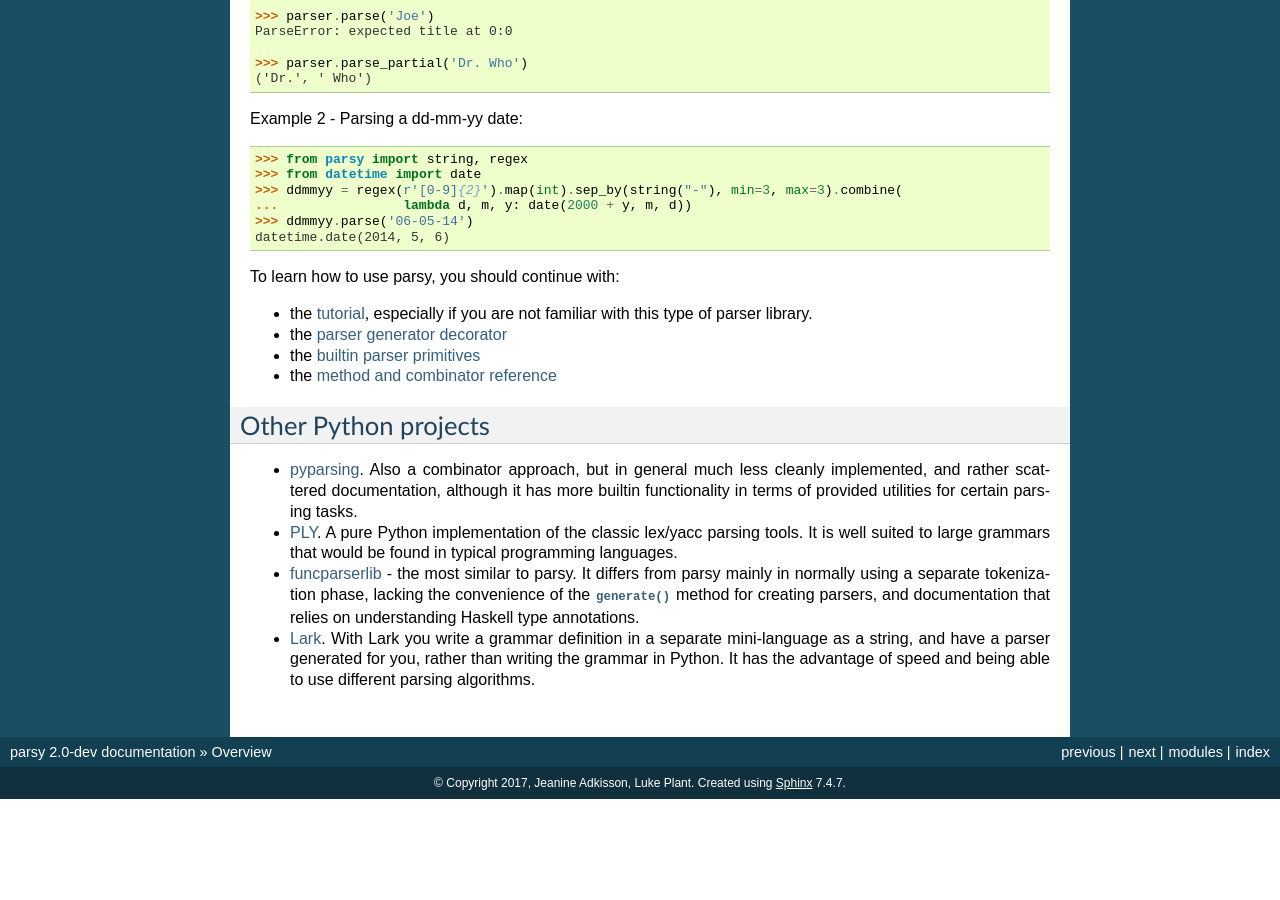
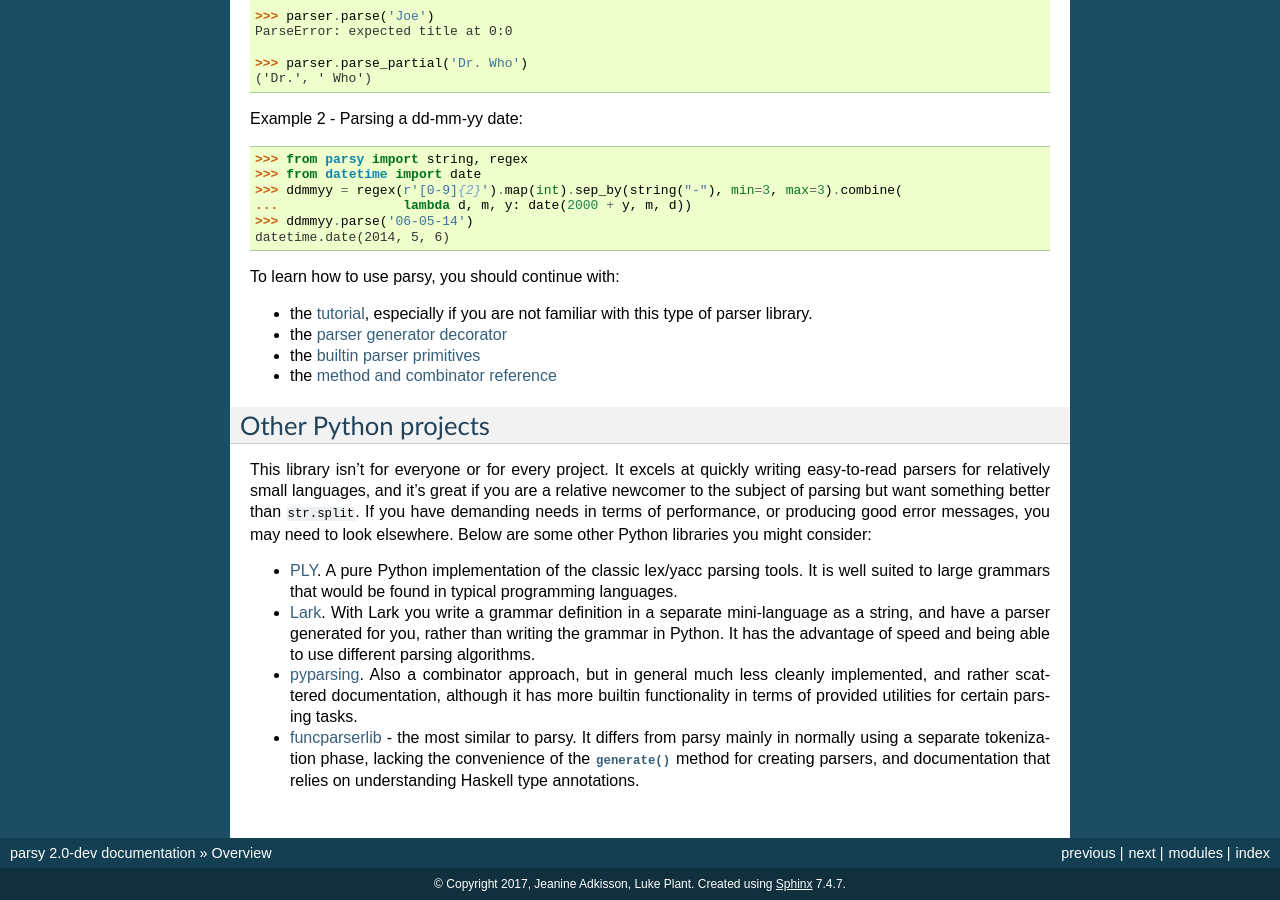
Before and after one commit to python-parsy/parsy, a Sphinx documentation site: the page built from docs/overview.rst, in a window 1280 px wide and 900 px high, scrolled down 747 px. Built offline with Sphinx 7.4.7, drawn with Linux system fonts in a browser that asks for light colours; before the commit the page ends 1546 px from its top, so only the background shows below that.

Commit message:
Better docs regarding other projects.

```diff
--- a/docs/overview.rst
+++ b/docs/overview.rst
@@ -79,22 +79,29 @@ To learn how to use parsy, you should continue with:
 Other Python projects
 =====================
 
-* `pyparsing <http://pyparsing.wikispaces.com/>`_. Also a combinator approach,
-  but in general much less cleanly implemented, and rather scattered
-  documentation, although it has more builtin functionality in terms
-  of provided utilities for certain parsing tasks.
+This library isn’t for everyone or for every project. It excels at quickly
+writing easy-to-read parsers for relatively small languages, and it’s great if
+you are a relative newcomer to the subject of parsing but want something better
+than ``str.split``. If you have demanding needs in terms of performance, or
+producing good error messages, you may need to look elsewhere. Below are some
+other Python libraries you might consider:
 
 * `PLY <http://www.dabeaz.com/ply/>`_. A pure Python implementation of
   the classic lex/yacc parsing tools. It is well suited to large grammars
   that would be found in typical programming languages.
+
+* `Lark <https://github.com/erezsh/lark>`_. With Lark you write a grammar
+  definition in a separate mini-language as a string, and have a parser
+  generated for you, rather than writing the grammar in Python. It has the
+  advantage of speed and being able to use different parsing algorithms.
+
+* `pyparsing <https://pypi.org/project/pyparsing/>`_. Also a combinator approach,
+  but in general much less cleanly implemented, and rather scattered
+  documentation, although it has more builtin functionality in terms
+  of provided utilities for certain parsing tasks.
 
 * `funcparserlib <https://github.com/vlasovskikh/funcparserlib>`_ - the most
   similar to parsy. It differs from parsy mainly in normally using a separate
   tokenization phase, lacking the convenience of the :func:`generate` method for
   creating parsers, and documentation that relies on understanding Haskell type
   annotations.
-
-* `Lark <https://github.com/erezsh/lark>`_. With Lark you write a grammar
-  definition in a separate mini-language as a string, and have a parser
-  generated for you, rather than writing the grammar in Python. It has the
-  advantage of speed and being able to use different parsing algorithms.
```
